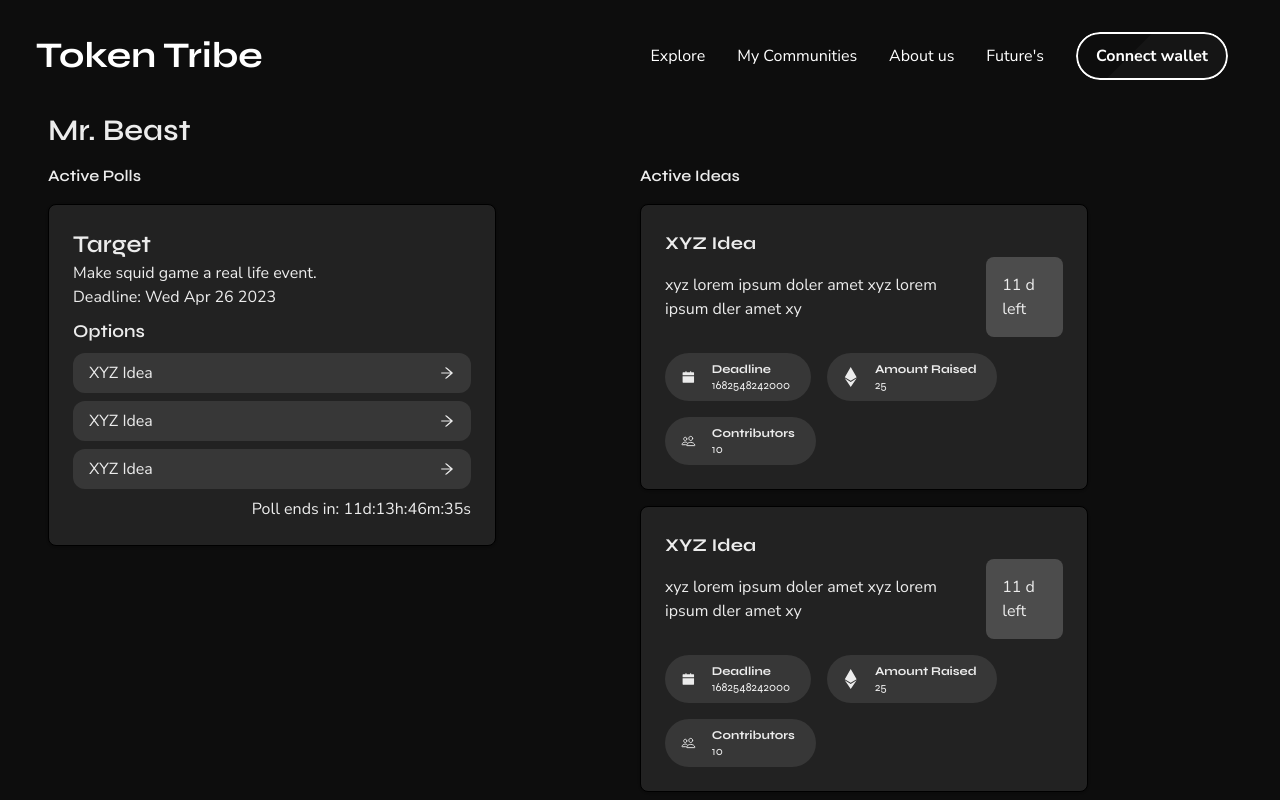
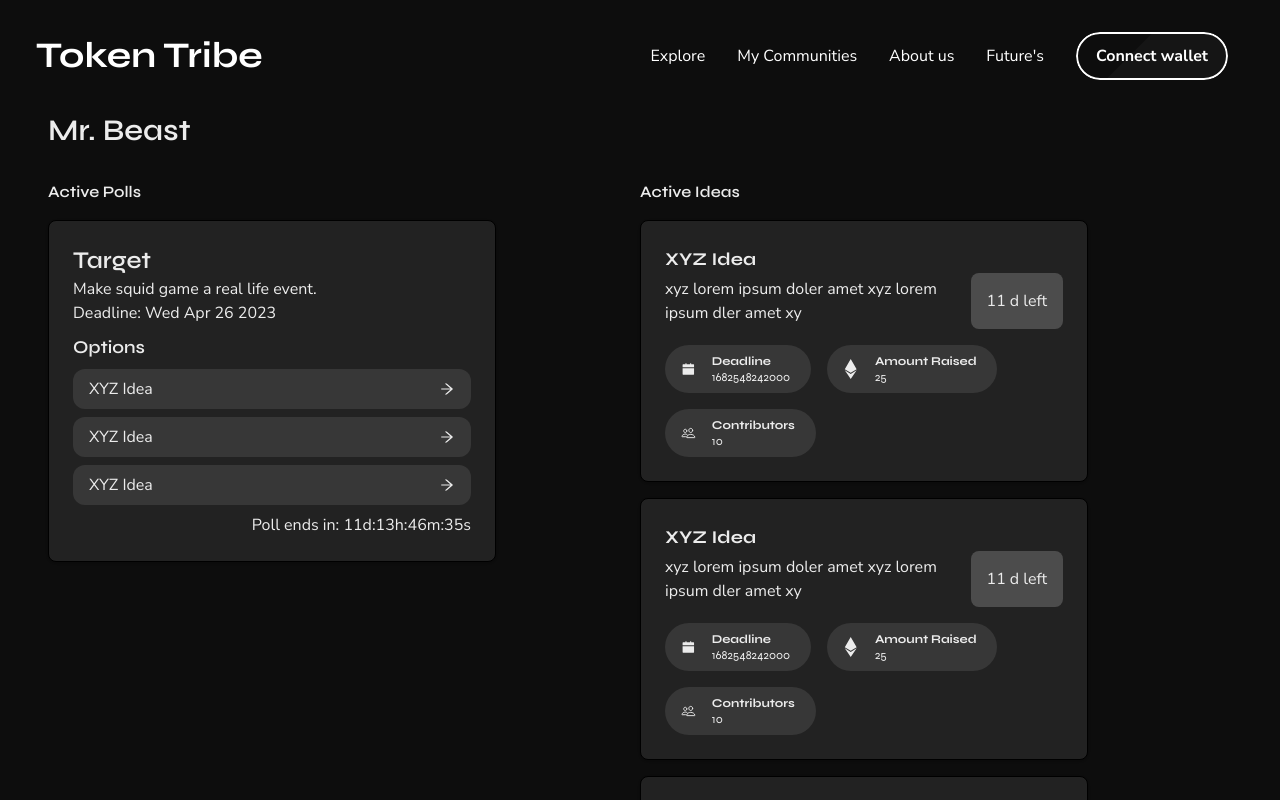
Before and after one commit to kunalkeshan/Token-Tribe, a Next.js app in the folder client/: page /communities/mr-beast in a window 1280 px wide. Shown: the top 800 px of the page. Built offline with nearby package versions, Linux system fonts and the light colour scheme.

Commit message:
chore: minor styling updates

```diff
--- a/client/components/cards/IdeaCard.tsx
+++ b/client/components/cards/IdeaCard.tsx
@@ -35,7 +35,7 @@
 			return <></>;
 		} else {
 			return (
-				<p className='bg-tertiary bg-opacity-40 flex items-center justify-center p-4 rounded-lg'>
+				<p className='bg-tertiary bg-opacity-40 min-w-fit flex items-center justify-center p-4 rounded-lg'>
 					{days} d left
 				</p>
 			);
--- a/client/pages/communities/[communitySlug].tsx
+++ b/client/pages/communities/[communitySlug].tsx
@@ -20,11 +20,11 @@
 				<title>{community.name}</title>
 				<link rel='icon' href={community.profile} />
 			</Head>
-			<div className='max-w-[1240px] mx-auto w-full'>
-				<h1 className='font-primary font-semibold text-3xl'>
+			<div className='max-w-[1240px] mx-auto w-full flex items-center justify-center flex-col gap-4'>
+				<h1 className='font-primary font-semibold text-3xl w-full'>
 					{community.name}
 				</h1>
-				<div className='grid grid-cols-1 md:grid-cols-2 mt-4'>
+				<div className='grid grid-cols-1 md:grid-cols-2 mt-4 w-full'>
 					<section>
 						<h2 className='font-primary font-xl font-semibold'>
 							Active Polls
```
